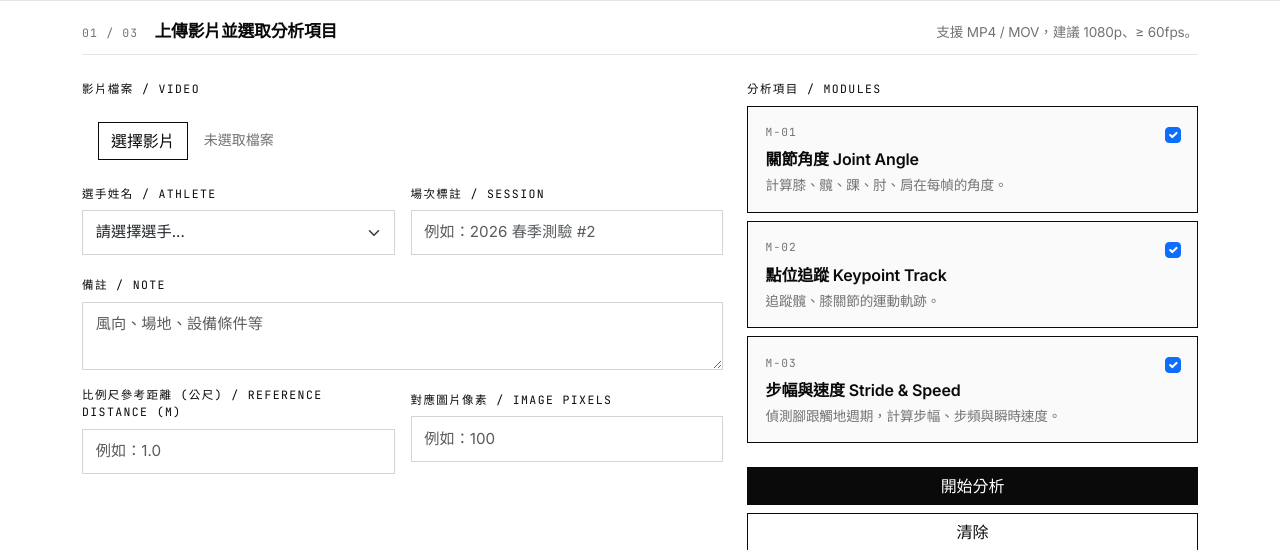
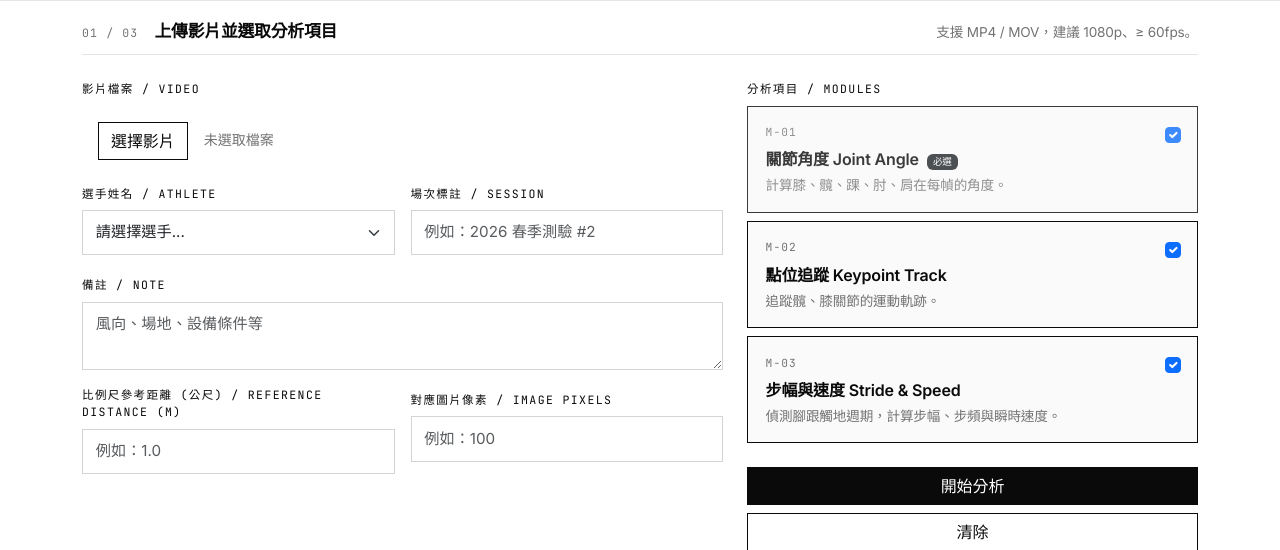
Before and after one commit to YuTzu2003/pose_estimation, a Flask app: page / in a window 1280 px wide. Shown: the part 561-1111 px from the top of the page. Run offline with Flask 3, Linux system fonts and the light colour scheme; data that the repository does not hold is empty.

Commit message:
fix display result video bug

```diff
--- a/static/index.js
+++ b/static/index.js
@@ -83,7 +83,7 @@ document.addEventListener('DOMContentLoaded', () => {
           if (videoFrame && result.video_url) {
             const videoUrl = result.video_url + '?t=' + new Date().getTime();
             videoFrame.innerHTML = `
-              <video width="100%" height="auto" controls autoplay style="display: block; max-height: 70vh; object-fit: contain;">
+              <video width="100%" height="auto" controls autoplay style="display: block; width: 100%; height: auto; border-radius: 4px;">
                 <source src="${videoUrl}" type="video/mp4">
                 您的瀏覽器不支援影片播放。
               </video>
@@ -91,7 +91,8 @@ document.addEventListener('DOMContentLoaded', () => {
             videoFrame.classList.remove('d-flex', 'align-items-center', 'justify-content-center', 'text-white-50');
             videoFrame.style.height = 'auto';
             videoFrame.style.minHeight = '0';
-            videoFrame.style.background = 'black';
+            videoFrame.style.background = 'transparent';
+            videoFrame.style.border = 'none';
 
             // 更新下載連結
             const downloadBtn = document.querySelector('a[href="#"][class*="btn-dark"]');
@@ -274,14 +275,15 @@ document.addEventListener('DOMContentLoaded', () => {
           if (videoFrame && result.video_url) {
             const videoUrl = result.video_url + (result.video_url.includes('?') ? '&' : '?') + 't=' + new Date().getTime();
             videoFrame.innerHTML = `
-              <video width="100%" height="auto" controls autoplay style="display: block; max-height: 70vh; object-fit: contain;">
+              <video width="100%" height="auto" controls autoplay style="display: block; width: 100%; height: auto; border-radius: 4px;">
                 <source src="${videoUrl}" type="video/mp4">
                 您的瀏覽器不支援影片播放。
               </video>
             `;
             videoFrame.style.height = 'auto';
             videoFrame.style.minHeight = '0';
-            videoFrame.style.background = 'black';
+            videoFrame.style.background = 'transparent';
+            videoFrame.style.border = 'none';
             videoFrame.classList.remove('d-flex', 'align-items-center', 'justify-content-center', 'text-white-50');
 
             // 更新下載連結
--- a/templates/index.html
+++ b/templates/index.html
@@ -111,10 +111,10 @@
           <label class="form-label">分析項目 / MODULES</label>
           <div class="row g-2">
             <div class="col-12">
-              <label class="check-card is-checked">
-                <input type="checkbox" class="form-check-input" name="m" value="angle" checked />
+              <label class="check-card is-checked" style="cursor: default; opacity: 0.8;">
+                <input type="checkbox" class="form-check-input" name="m" value="angle" checked onclick="return false;" />
                 <div class="ck-num">M-01</div>
-                <div class="ck-title">關節角度 Joint Angle</div>
+                <div class="ck-title">關節角度 Joint Angle <span class="badge bg-dark ms-1" style="font-size: 0.6rem; font-weight: normal;">必選</span></div>
                 <div class="ck-desc">計算膝、髖、踝、肘、肩在每幀的角度。</div>
               </label>
             </div>
```
